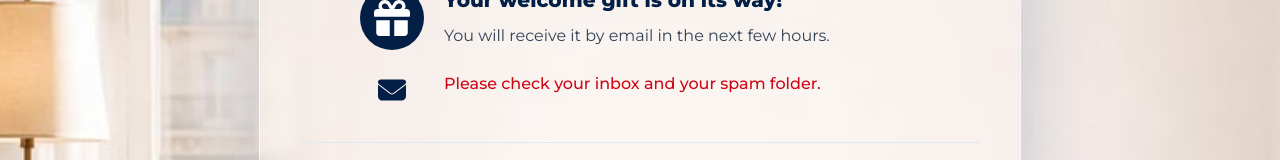
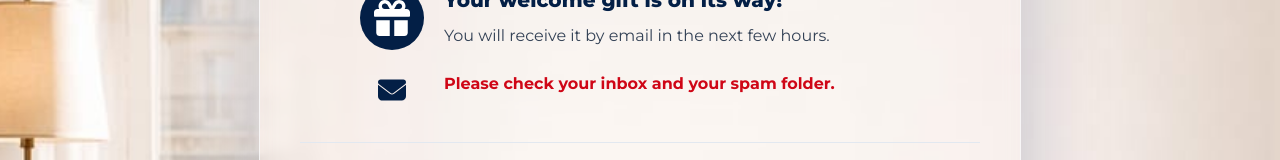
Before and after one commit to aissamehde09/My-Beautyfool-paris-landing, a Next.js app: page /merci in a window 1280 px wide. Shown: the part 382-542 px from the top of the page. Built offline with nearby package versions, Linux system fonts and the light colour scheme; a web font is replaced by a local one.

Commit message:
Make inbox text bold

```diff
--- a/app/merci/page.tsx
+++ b/app/merci/page.tsx
@@ -58,7 +58,7 @@ export default function MerciPage() {
                 <div className="flex h-9 w-12 shrink-0 items-center justify-center text-navy-900 sm:h-10 sm:w-16">
                   <FontAwesomeIcon name="envelope" className="h-6 w-6 sm:h-7 sm:w-7" />
                 </div>
-                <p className="text-sm font-medium leading-6 text-paris-red sm:text-base sm:leading-7">
+                <p className="text-sm font-bold leading-6 text-paris-red sm:text-base sm:leading-7">
                   {t("merci.inboxText")}
                 </p>
               </div>
```
